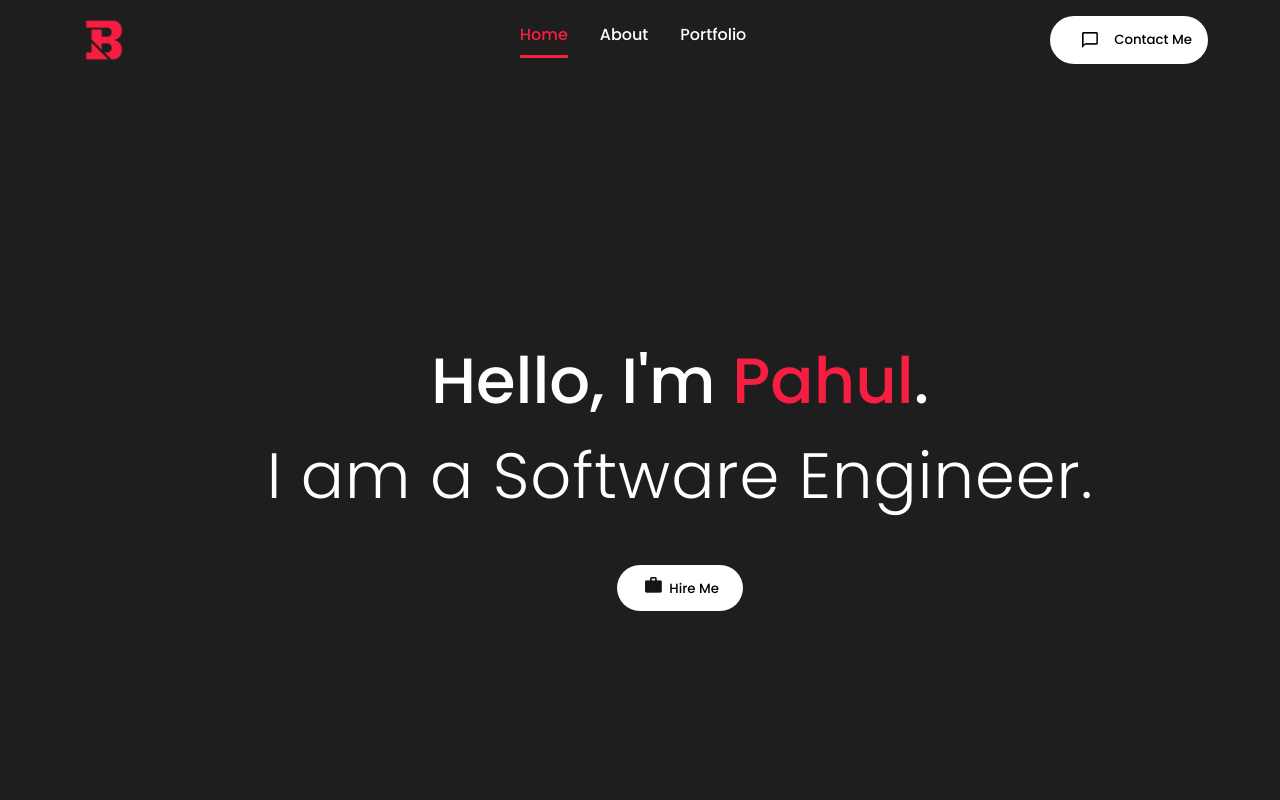
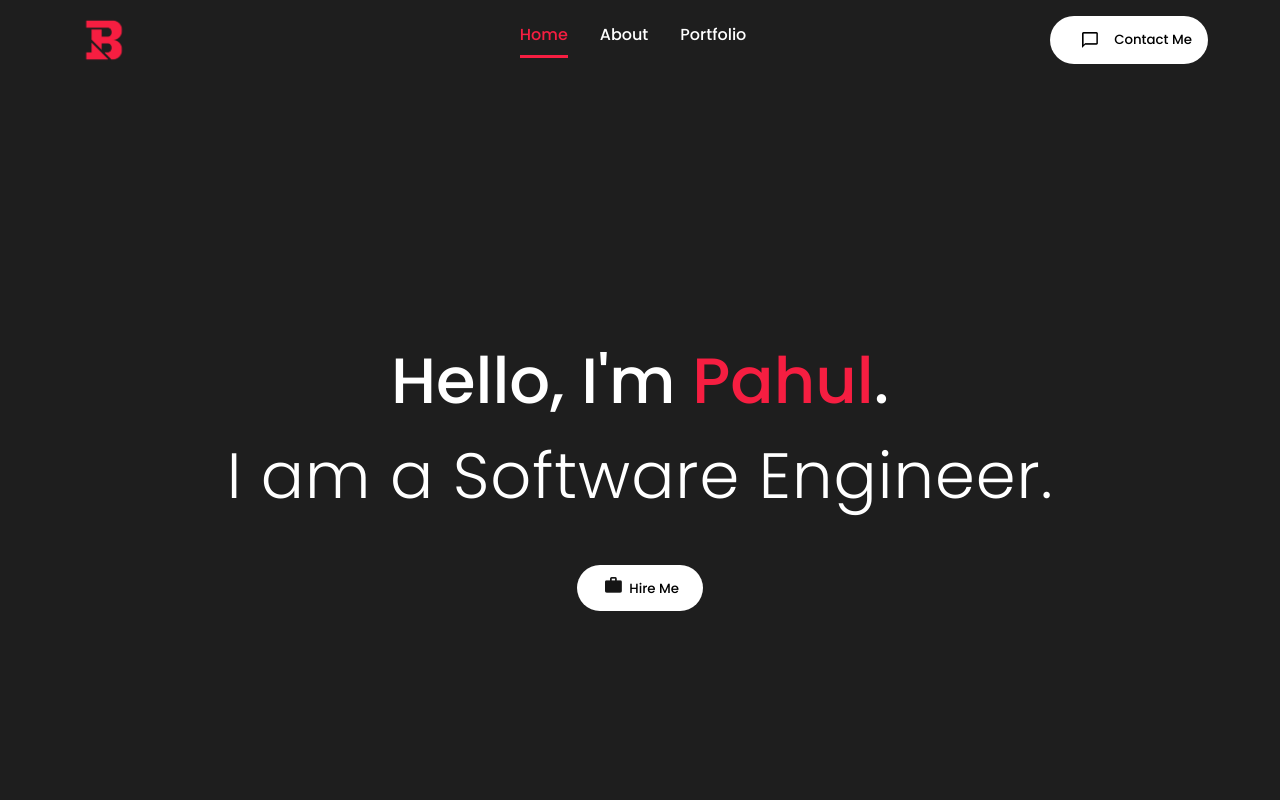
Before and after one commit to pbrar17/portfolio, a React (Create React App) app: page / in a window 1280 px wide. Shown: the top 800 px of the page. Built offline with nearby package versions, Linux system fonts and the light colour scheme.

Commit message:
Fixed Margin Issue on Larger Screens

```diff
--- a/src/components/Intro/intro.css
+++ b/src/components/Intro/intro.css
@@ -5,7 +5,8 @@
     margin: 0 auto;
     overflow: hidden;
     position: relative;
-    font-size: 4rem;
+    /* font-size: 4rem; */
+    font-size: clamp(2rem, 5vw, 4rem);
 }
 
 .bg {
@@ -19,7 +20,7 @@
 
 .introContent {
     height: 100vh;
-    width: 100vw;
+    width: auto;
     padding: 2rem;
     /* font-size: 3rem; */
     font-weight: 400;
@@ -81,3 +82,7 @@
         right: -20vw
     }
 }
+
+/* * {
+    outline: 1px solid white;
+  } */
```
